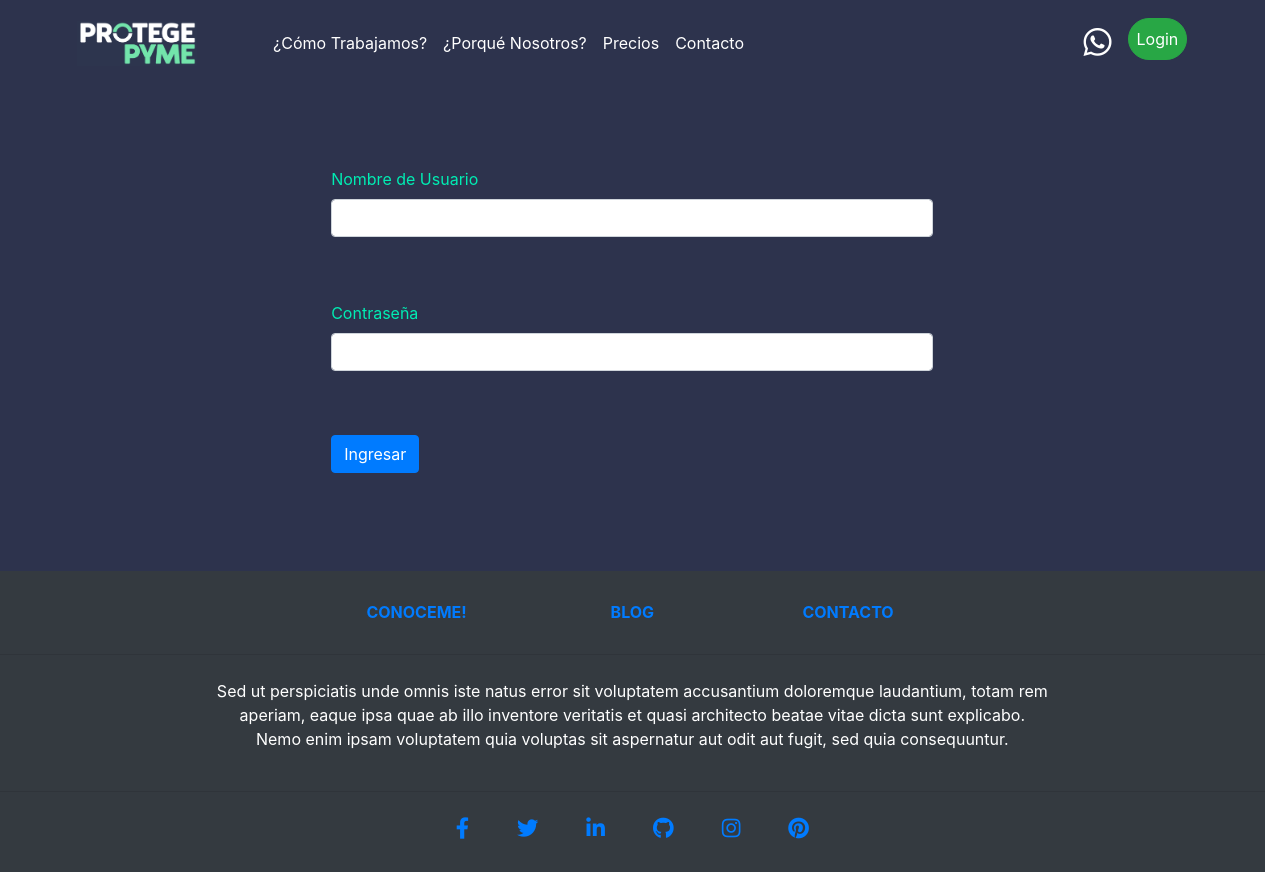
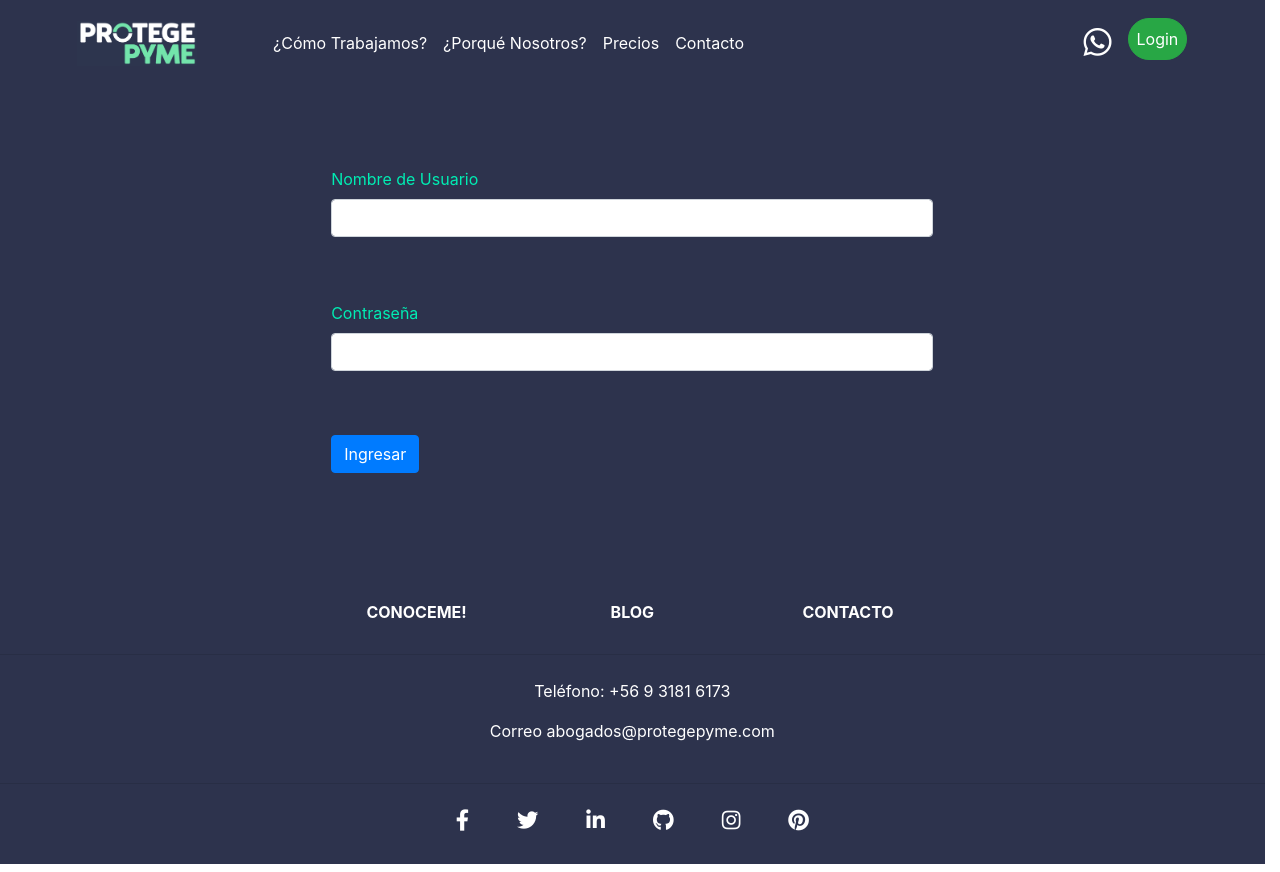
Before and after one commit to jerosantamariai/aam2, a React (Create React App) app in the folder front/: page /login in a window 1280 px wide. Built offline with nearby package versions, Linux system fonts and the light colour scheme.

Commit message:
saving a lot of changes

```diff
--- a/front/src/components/footer.jsx
+++ b/front/src/components/footer.jsx
@@ -4,7 +4,7 @@ import { Link } from 'react-router-dom';
 const Footer = props => {
     return (
         <>
-            <footer className="bg-dark text-white">
+            <footer className="footer">
                 <div className="footerContainer">
                     <div className="row text-center d-flex justify-content-center pt-4">
                         <div className="col-md-2 my-2">
@@ -26,11 +26,8 @@ const Footer = props => {
                     <hr className="hrsolid" />
                     <div className="row d-flex text-center justify-content-center mb-md-0 mb-4">
                         <div className="col-md-8 col-12 my-2">
-                            <p>Sed ut perspiciatis unde omnis iste natus error sit voluptatem
-                            accusantium doloremque laudantium, totam rem
-                            aperiam, eaque ipsa quae ab illo inventore veritatis et quasi architecto beatae vitae dicta sunt
-                            explicabo.
-                            Nemo enim ipsam voluptatem quia voluptas sit aspernatur aut odit aut fugit, sed quia consequuntur.</p>
+                        <p>Teléfono: <a href="tel:+56931816173">+56 9 3181 6173</a></p>
+                        <p> Correo <a href="mailto:abogados@protegepyme.com">abogados@protegepyme.com</a></p>
                         </div>
                     </div>
                     <hr className="hrsolid" />
--- a/front/src/components/landingpage/form.jsx
+++ b/front/src/components/landingpage/form.jsx
@@ -32,6 +32,9 @@ const Form = props => {
                                 <textarea class="form-control my-2" id="textArea" rows="8" placeholder="Cuentame aquí como te puedo ayudar..."></textarea>
                             </div>
                         </div>
+                        <div>
+                            <p>Recuerda que nos puedes llamar al teléfono <a href="tel:+56931816173">+56 9 3181 6173</a> o escribirnos al correo <a href="mailto:abogados@protegepyme.com">abogados@protegepyme.com</a></p>
+                        </div>
                     </form>
                 </div>
             </div>
--- a/front/src/components/landingpage/ourjob.jsx
+++ b/front/src/components/landingpage/ourjob.jsx
@@ -26,7 +26,7 @@ const OurJob = props => {
                 <div className="aviso mx-auto py-5 px-3">
                     <h1>Si no te pagaron... No todo esta perdido!</h1>
                     <p><strong>¡RECUPERA TU DINERO!</strong> Tienes el derecho a cobrar judicialmente lo que no te pagaron, prueba con nosotros!</p>
-                    <div className="btn btn-success">Contáctanos</div>
+                    <a className="nav-link btn btn-success" href="#form" role="button">Contáctanos</a>
                 </div>
             </div>
         </section>
--- a/front/src/components/landingpage/price.jsx
+++ b/front/src/components/landingpage/price.jsx
@@ -46,7 +46,7 @@ const Price = props => {
                 <div className="aviso mx-auto py-5 px-3">
                     <h1>No te lleves sorpresas con los cobros!</h1>
                     <p><strong>Nuestros precios son transparentes</strong> y por eso te invitamos a contactarnos con nosotros.</p>
-                    <div className="btn btn-success">Contáctanos</div>
+                    <a className="nav-link btn btn-success" href="#form" role="button">Contáctanos</a>
                 </div>
             </div>
         </div>
--- a/front/src/components/landingpage/welcome.jsx
+++ b/front/src/components/landingpage/welcome.jsx
@@ -1,12 +1,12 @@
 import React from 'react';
-// import HammerLaw from '../../img/hammerlaw.png'
+import HammerLaw from '../../img/hammerlaw.png'
 
 const Welcome = props => {
     return (
         <section className="container1 color-verde d-flex py-5">
-            <div className="photo col-5 position-inherit">
-                <p>Aqui va una imagen con fondo trasparente</p>
-                {/* <img src={HammerLaw} alt="hammer"/> */}
+            <div className="photo col-5 position-inherit text-center">
+                {/* <p>Aqui va una imagen con fondo trasparente</p> */}
+                <img src={HammerLaw} alt="hammer"/>
             </div>
             <div className="content text-center col-7 position-inherit">
                 <h1 className="d-flex justify-content-center pt-5"><strong>!Cobranza judicial de documentos impagos!</strong></h1>
--- a/front/src/components/landingpage/whypp.jsx
+++ b/front/src/components/landingpage/whypp.jsx
@@ -63,7 +63,7 @@ const WhyPP = props => {
                 <div className="aviso mx-auto py-5 px-3">
                     <h1>Reportamos frecuentemente el estado de tu juicio!</h1>
                     <p><strong>La comunicación es fundamental...</strong> Es lo que nos caracteriza!</p>
-                    <div className="btn btn-success">Contáctanos</div>
+                    <a className="nav-link btn btn-success" href="#form" role="button">Contáctanos</a>
                 </div>
             </div>
         </section>
--- a/front/src/index.css
+++ b/front/src/index.css
@@ -35,7 +35,6 @@ body {
     margin-top: -16px;
     padding: 40px 16px;
     z-index: 100;
-    /* z-index: -1; */
 }
 
 .container4 {
@@ -51,17 +50,17 @@ body {
 }
 
 .formContainer {
-    /* background-image: url("https://www.palestinalibre.org/fotos/6055220160331115960553.jpg");
+    background-image: url("https://www.palestinalibre.org/fotos/6055220160331115960553.jpg");
     background-repeat: no-repeat;
     background-position: center;
-    background-size: cover; */
+    background-size: cover;
     background-color: rgb(45, 51, 77);
 }
 
-/* #### NAVBAR #### */
+/* #### INICIO NAVBAR #### */
+
 nav {
     background-color: rgb(45, 51, 77);
-    /* position: absolute; */
 }
 .personalColor {
     color: white;
@@ -89,14 +88,12 @@ nav {
     width: 10px;
 }
 
-
+/* #### FIN NAVBAR #### */
 
 
 .photo {
     width: 30%;
-    background-color: rgb(109, 109, 109);
-    color: black;
-    /* height: 50%; */
+
 }
 
 .macLogo {
@@ -128,10 +125,6 @@ nav {
     height: 200px;
 }
 
-/* .fa-arrow-circle-right {
-    font-size: 10vw;
-} */
-
 @media (max-width: 299px) {
     .fa-arrow-circle-right {
         font-size: 2em;
@@ -150,7 +143,6 @@ nav {
     }
 }
 
-/* ### FORMULARIO ### */
 .position-inherit {
     position: inherit !important;
 }
@@ -197,3 +189,33 @@ table, th, td {
     border-radius: 25px;
     position: inherit !important;
 }
+
+#form a {
+    text-decoration: none;
+    color: black;
+}
+
+#form a:hover {
+    text-decoration: none;
+    color: rgb(0, 237, 179);
+}
+
+/* #### PRINCIPIO FOOTER #### */
+
+.footer {
+    background-color: rgb(45, 51, 77) !important;
+    color: white;
+}
+
+.footer a {
+    text-decoration: none !important;
+    color: white;
+}
+
+.footer a:hover {
+    text-decoration: none !important;
+    color: rgb(0, 237, 179);
+}
+
+
+/* #### FIN FOOTER #### */
```
Also changed, not shown: front/src/img/hammerlaw.png, 1 other file (tests, documents, lock files or other folders).
